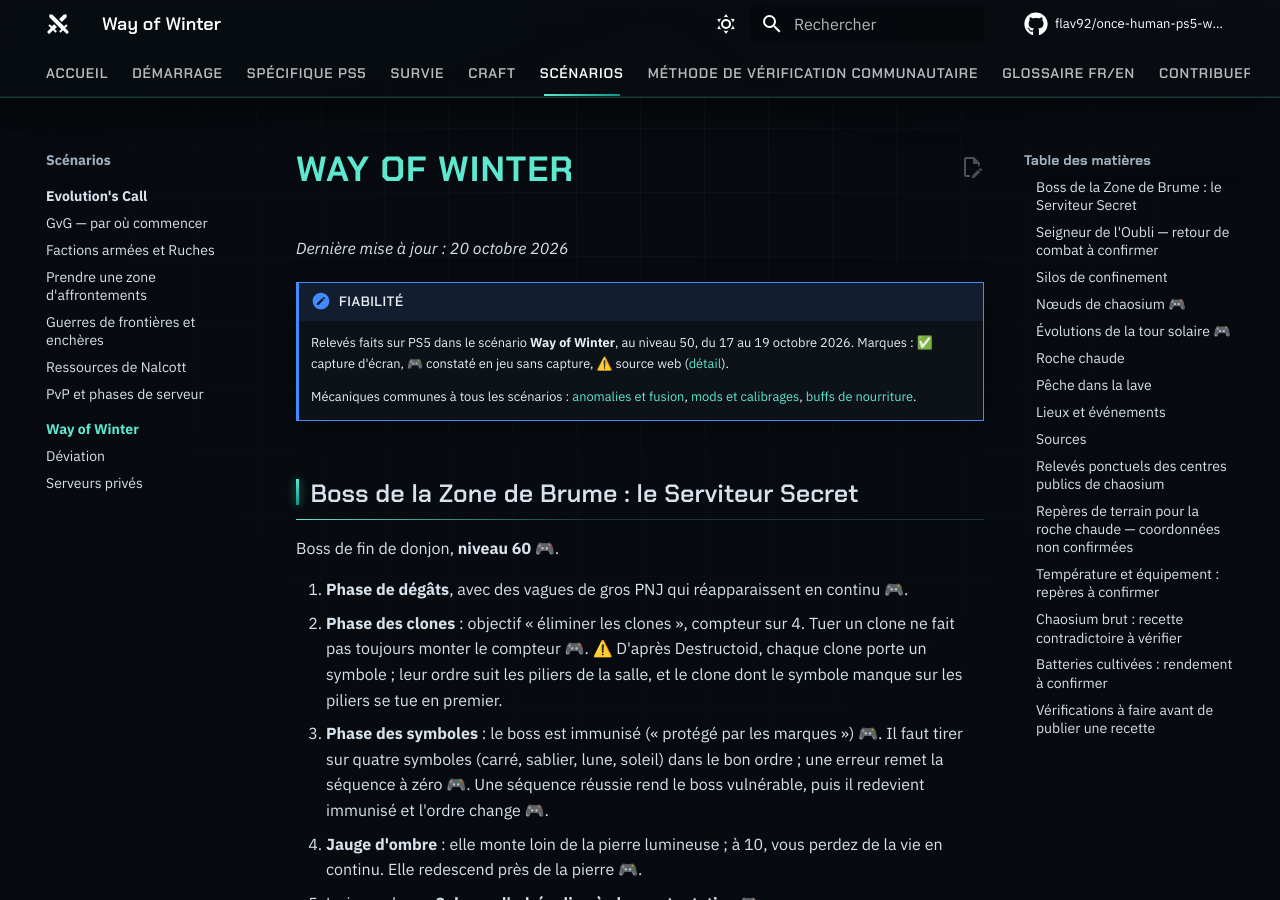
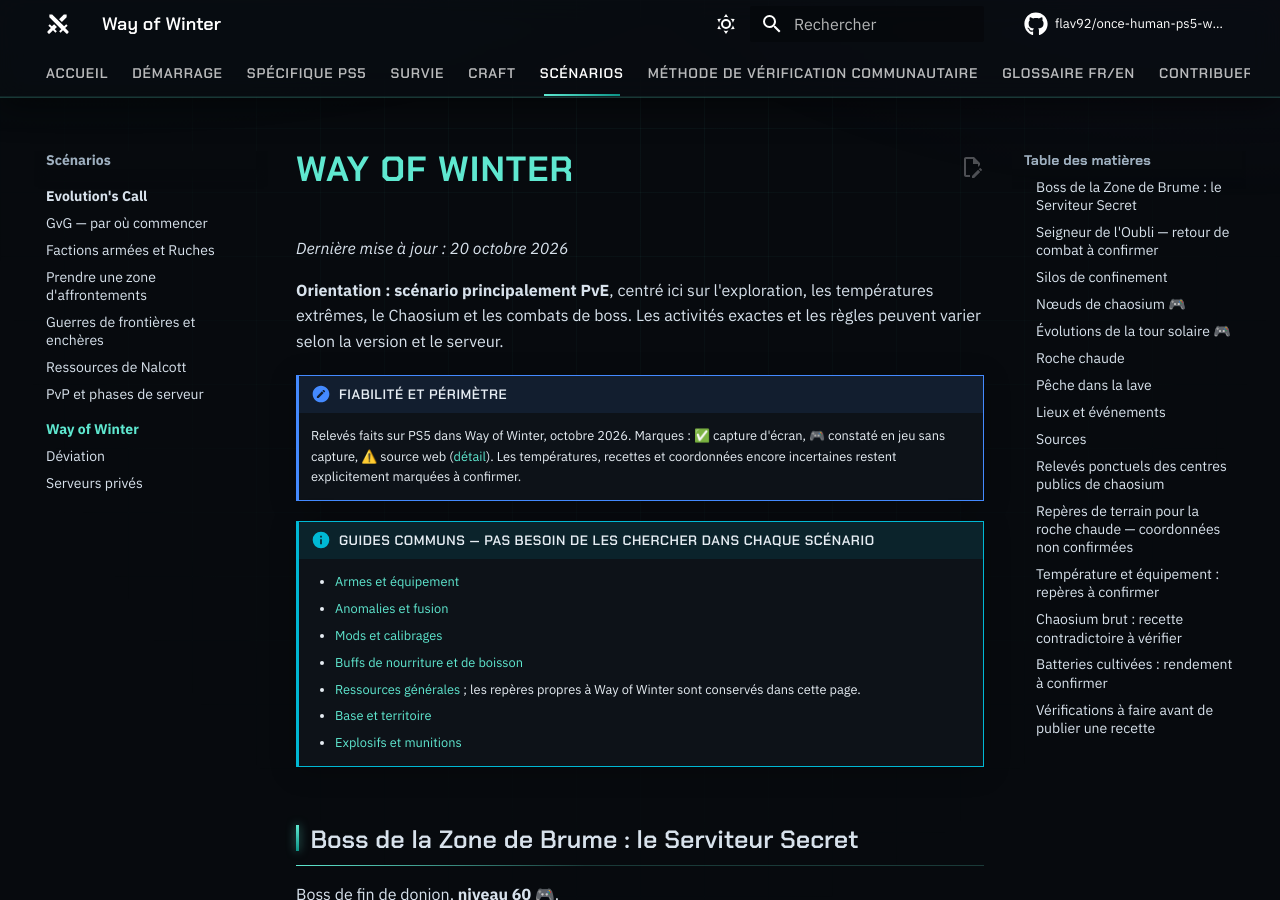
Before and after one commit to flav92/once-human-ps5-wiki, an MkDocs documentation site: the page built from docs/scenarios/way-of-winter.md, in a window 1280 px wide and 900 px high. Built offline with MkDocs 1.6.1 and Material for MkDocs 9.7.7, drawn with Linux system fonts in a browser that asks for light colours; comment, search, counter and statistics services are not loaded.

Commit message:
Clarifie l'orientation PvE et relie les guides communs depuis Way of Winter

```diff
--- a/docs/scenarios/way-of-winter.md
+++ b/docs/scenarios/way-of-winter.md
@@ -2,10 +2,19 @@
 
 *Dernière mise à jour : 20 octobre 2026*
 
-!!! note "Fiabilité"
-    Relevés faits sur PS5 dans le scénario **Way of Winter**, au niveau 50, du 17 au 19 octobre 2026. Marques : ✅ capture d'écran, 🎮 constaté en jeu sans capture, ⚠️ source web ([détail](../contribuer.md#niveaux-de-fiabilite)).
+**Orientation : scénario principalement PvE**, centré ici sur l'exploration, les températures extrêmes, le Chaosium et les combats de boss. Les activités exactes et les règles peuvent varier selon la version et le serveur.
 
-    Mécaniques communes à tous les scénarios : [anomalies et fusion](../jeu/anomalies.md), [mods et calibrages](../jeu/mods-calibrages.md), [buffs de nourriture](../jeu/astuces-survie.md#buffs-de-nourriture-et-de-boisson).
+!!! note "Fiabilité et périmètre"
+    Relevés faits sur PS5 dans Way of Winter, octobre 2026. Marques : ✅ capture d'écran, 🎮 constaté en jeu sans capture, ⚠️ source web ([détail](../contribuer.md#niveaux-de-fiabilite)). Les températures, recettes et coordonnées encore incertaines restent explicitement marquées à confirmer.
+
+!!! info "Guides communs — pas besoin de les chercher dans chaque scénario"
+    - [Armes et équipement](../jeu/armes-equipement.md)
+    - [Anomalies et fusion](../jeu/anomalies.md)
+    - [Mods et calibrages](../jeu/mods-calibrages.md)
+    - [Buffs de nourriture et de boisson](../jeu/astuces-survie.md#buffs-de-nourriture-et-de-boisson)
+    - [Ressources générales](../jeu/ressources.md) ; les repères propres à Way of Winter sont conservés dans cette page.
+    - [Base et territoire](../jeu/base-territoire.md)
+    - [Explosifs et munitions](../craft/explosifs.md)
 
 ## Boss de la Zone de Brume : le Serviteur Secret
 
```
